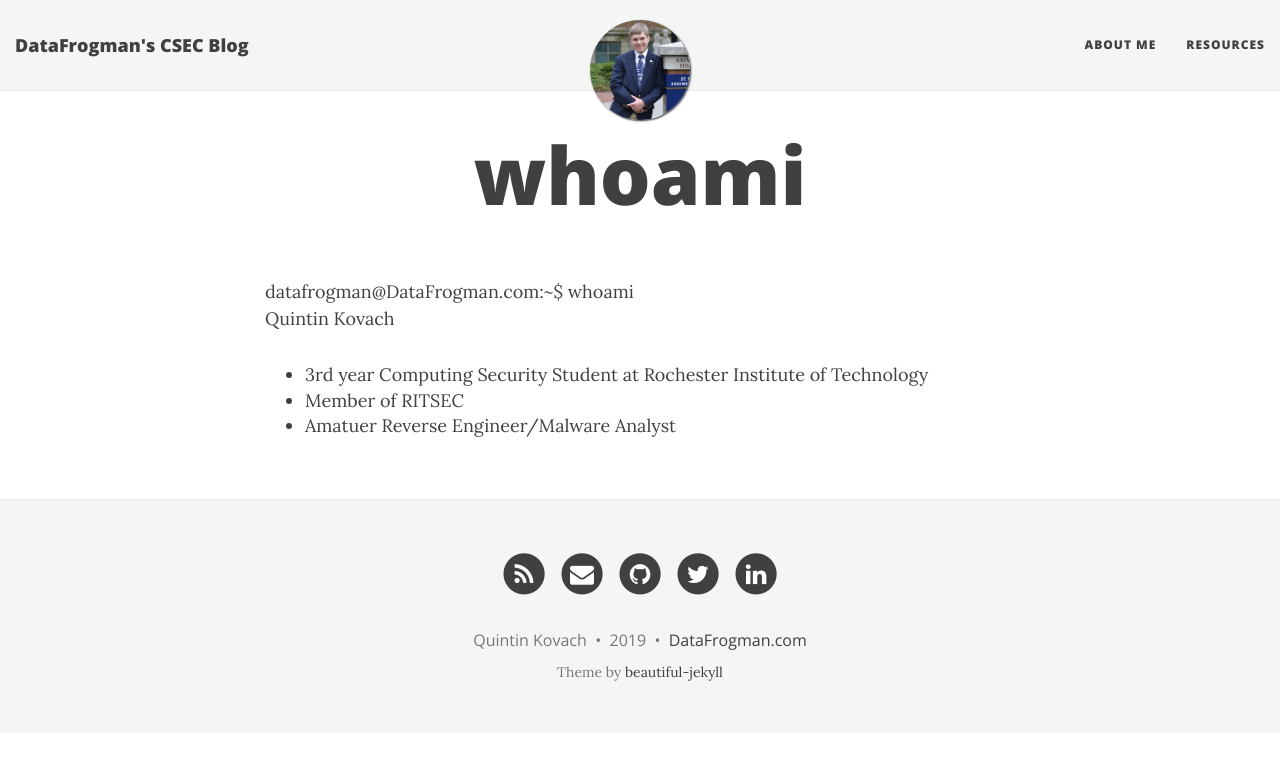
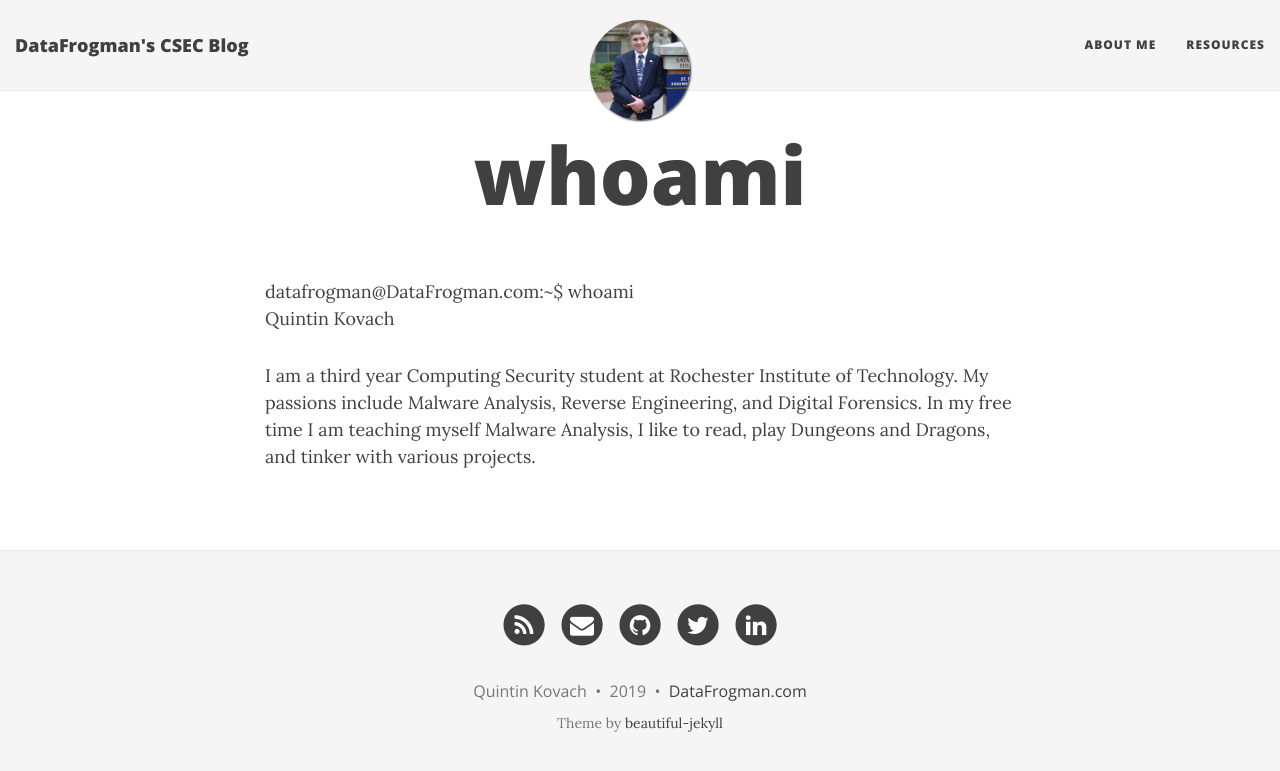
Before and after one commit to DataFrogman/DataFrogman.github.io, a Jekyll site: the page built from aboutme.md, in a window 1280 px wide. Shown: the top 771 px of the page. Built offline with Jekyll 4.4.1, drawn with Linux system fonts in a browser that asks for light colours; nearby versions of some CDN libraries.

Commit message:
Update aboutme.md

```diff
--- a/aboutme.md
+++ b/aboutme.md
@@ -6,6 +6,4 @@ title: whoami
 datafrogman@DataFrogman.com:~$ whoami
 Quintin Kovach
 
-- 3rd year Computing Security Student at Rochester Institute of Technology
-- Member of RITSEC
-- Amatuer Reverse Engineer/Malware Analyst
+I am a third year Computing Security student at Rochester Institute of Technology.  My passions include Malware Analysis, Reverse Engineering, and Digital Forensics.  In my free time I am teaching myself Malware Analysis, I like to read, play Dungeons and Dragons, and tinker with various projects.
```
